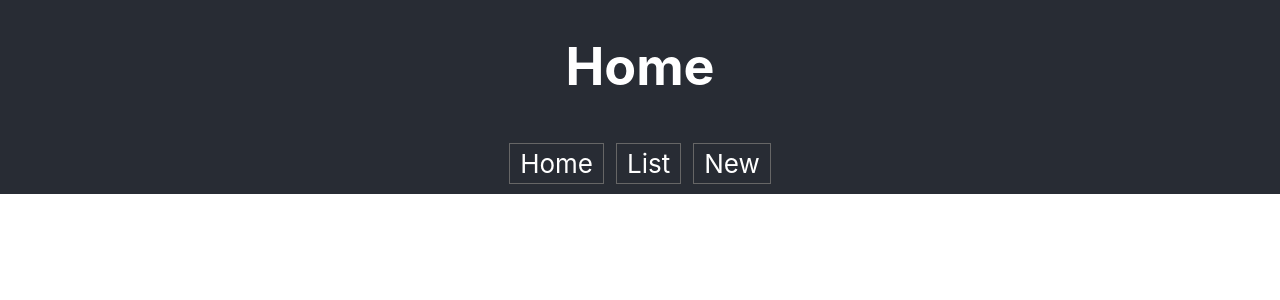
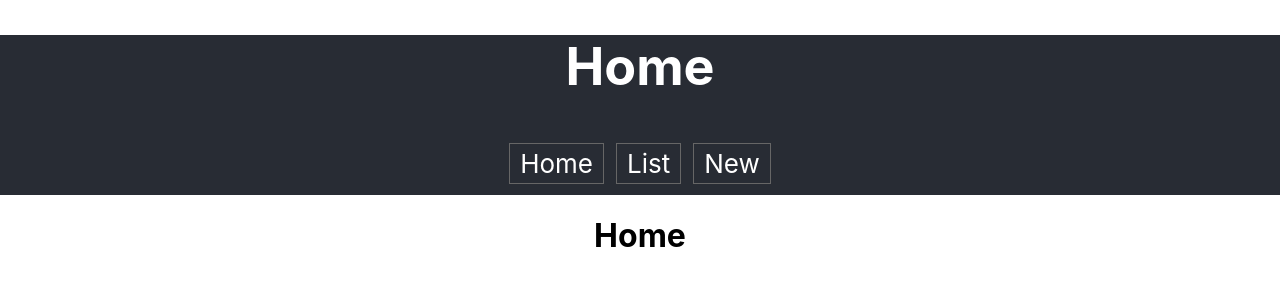
Before and after one commit to galbeiroc/redux-fundamentals, a React (Create React App) app in the folder redux-app/: page / in a window 1280 px wide. Shown: the top 300 px of the page. Built offline with nearby package versions, Linux system fonts and the light colour scheme.

Commit message:
add route between components

```diff
--- a/redux-app/public/index.html
+++ b/redux-app/public/index.html
@@ -24,7 +24,7 @@
       work correctly both with client-side routing and a non-root public URL.
       Learn how to configure a non-root public URL by running `npm run build`.
     -->
-    <title>React App</title>
+    <title>Redux Fundamentals</title>
   </head>
   <body>
     <noscript>You need to enable JavaScript to run this app.</noscript>
--- a/redux-app/src/App.css
+++ b/redux-app/src/App.css
@@ -5,7 +5,6 @@
 .App-header {
   background-color: #282c34;
   min-height: 20vh;
-  display: flex;
   flex-direction: column;
   align-items: center;
   justify-content: center;
--- a/redux-app/src/App.js
+++ b/redux-app/src/App.js
@@ -1,10 +1,23 @@
+import { BrowserRouter as Router, Route, Routes } from 'react-router-dom'
+import Button from './components/button/Button';
+
+import Home from './pages/home/Home';
+import List from './pages/list/List';
+import Form from './pages/form/Form';
+
 import './App.css';
-import Button from './components/button/Button';
 
 function App() {
   return (
     <div className="App">
-      <Button />
+      <Router>
+        <Button />
+        <Routes>
+          <Route path="/" element={<Home />} />
+          <Route path="/list" element={<List />} />
+          <Route path="/new" element={<Form />} />
+        </Routes>
+      </Router>
     </div>
   );
 }
--- a/redux-app/src/components/button/Button.js
+++ b/redux-app/src/components/button/Button.js
@@ -1,4 +1,5 @@
 import { connect } from 'react-redux';
+import { Link } from 'react-router-dom';
 
 import { navClick } from '../../redux/actions/navActions';
 
@@ -17,11 +18,9 @@ function Button({ title, navClick }) {
         <div>
           <h1>{title}</h1>
         </div>
-        <ul>
-          <li onClick={() => handleClick('Home')}>Home</li>
-          <li onClick={() => handleClick('List')}>List</li>
-          <li onClick={() => handleClick('New')}>New</li>
-        </ul>
+        <Link to="/" onClick={() => handleClick('Home')}>Home</Link>
+        <Link to="/list" onClick={() => handleClick('List')}>List</Link>
+        <Link to="/new" onClick={() => handleClick('New')}>New</Link>
       </header>
     </div>
   )
--- /dev/null
+++ b/redux-app/src/pages/form/Form.js
@@ -0,0 +1,11 @@
+import React from 'react';
+
+const Form = () => {
+  return (
+    <div className='form'>
+      <h1>Form</h1>
+    </div>
+  )
+}
+
+export default Form;
--- /dev/null
+++ b/redux-app/src/pages/home/Home.js
@@ -0,0 +1,11 @@
+import React from 'react';
+
+const Home = () => {
+  return (
+    <div className='home'>
+      <h1>Home</h1>
+    </div>
+  )
+}
+
+export default Home;
--- /dev/null
+++ b/redux-app/src/pages/list/List.js
@@ -0,0 +1,11 @@
+import React from 'react';
+
+const List = () => {
+  return (
+    <div className='list'>
+      <h1>List</h1>
+    </div>
+  )
+}
+
+export default List;
```
Also changed, not shown: redux-app/src/pages/form/index.css (added), redux-app/src/pages/home/index.css (added), redux-app/src/pages/list/index.css (added).
